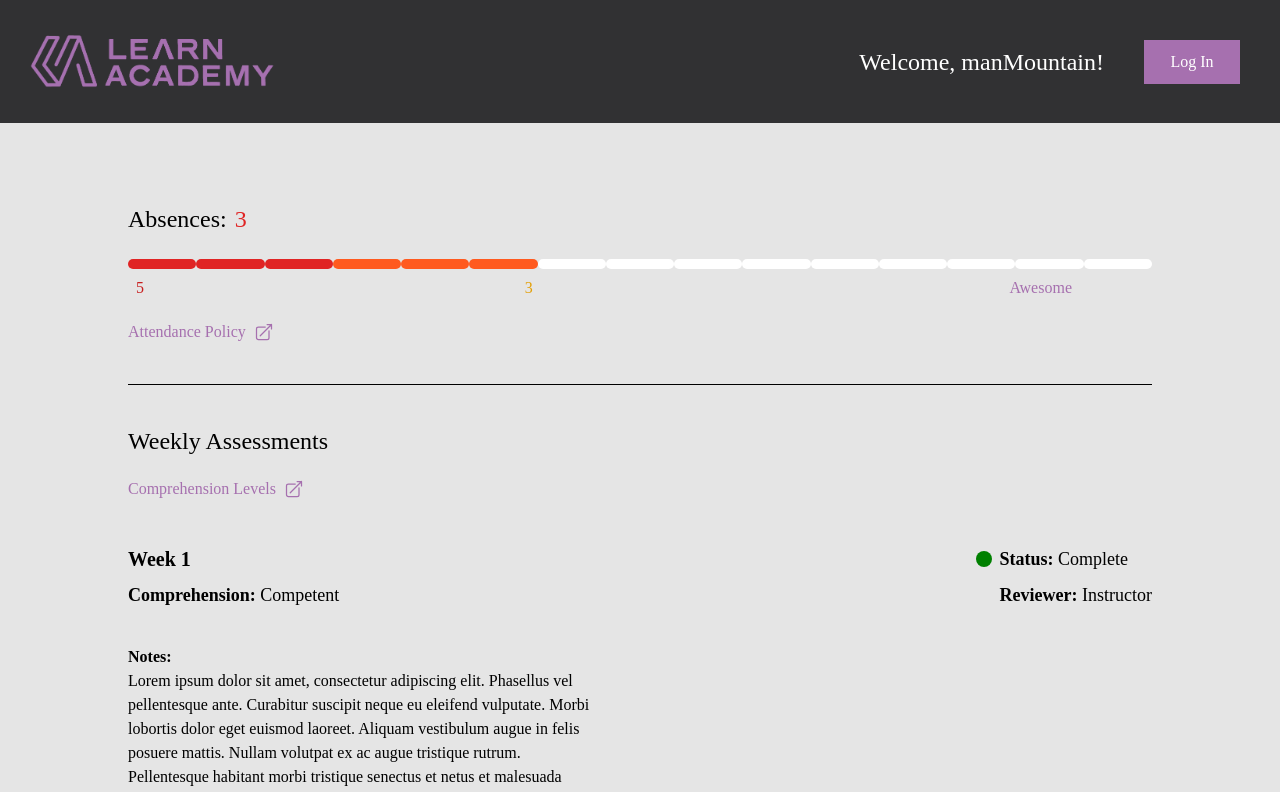
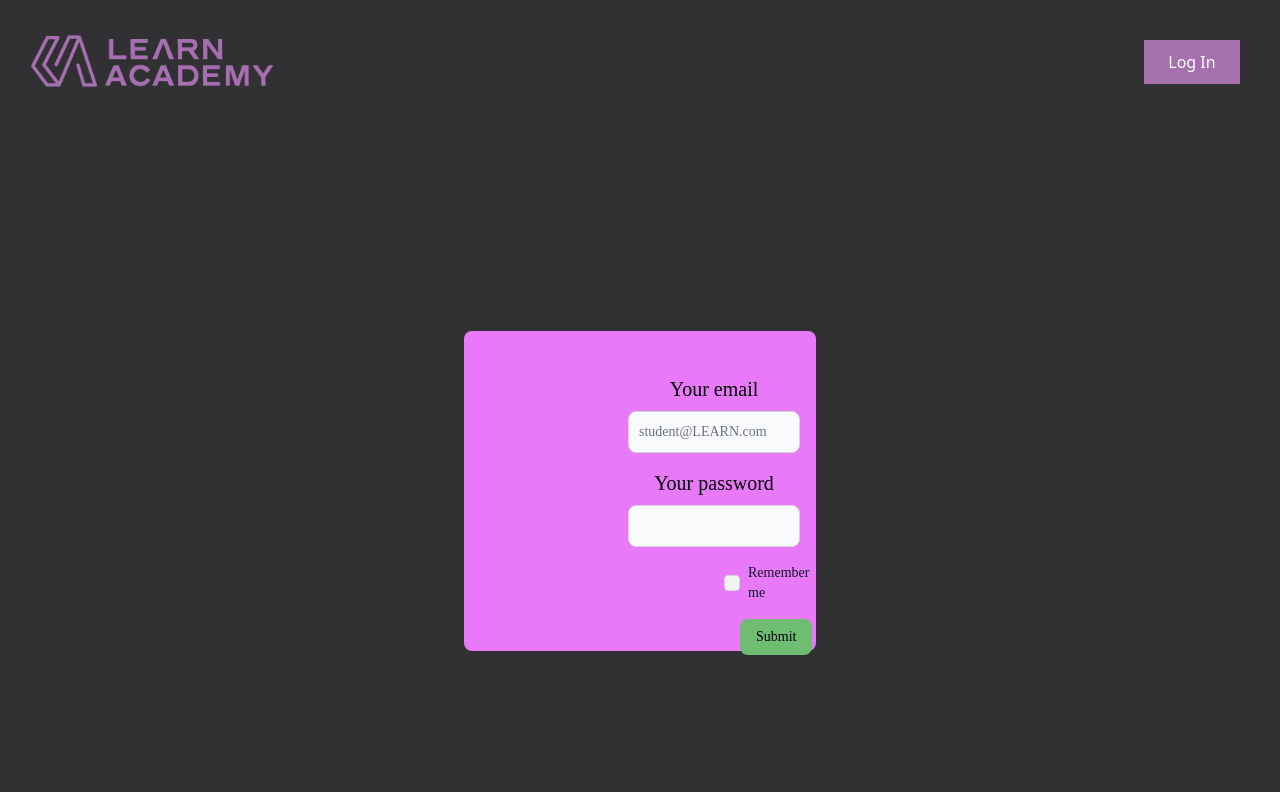
Before and after one commit to LEARNAcademy/student-application, a React (Create React App) app: page / in a window 1280 px wide. Shown: the top 792 px of the page. Built offline with nearby package versions, Linux system fonts and the light colour scheme; a web font is replaced by a local one.

Commit message:
✨[54] added Student Login Page

```diff
--- a/src/App.js
+++ b/src/App.js
@@ -1,10 +1,12 @@
 import React from "react"
-import { StudentDashboard } from "./pages/StudentDashboard/StudentDashboard"
+// import { StudentDashboard } from "./pages/StudentDashboard/StudentDashboard"
+import { StudentLogin } from "./pages/StudentLogin/StudentLogin"
 
 const App = () => {
   return (
     <>
-      <StudentDashboard />
+      {/* <StudentDashboard /> */}
+      <StudentLogin />
     </>
   )
 }
--- a/src/components/Header.js
+++ b/src/components/Header.js
@@ -15,9 +15,9 @@ const Header = (props) => {
         />
       </div>
       <div className="flex flex-row items-center">
-        <div className="mx-10">
+        {user && <div className="mx-10">
           <Greeter user={user} />
-        </div>
+        </div>}
         <Navigation />
       </div>
     </div>
--- /dev/null
+++ b/src/pages/StudentLogin/StudentLogin.js
@@ -0,0 +1,56 @@
+import React from "react"
+import { Header } from "../../components/Header"
+import { Checkbox, Button, Label, TextInput } from "flowbite-react"
+
+
+const StudentLogin = () => {
+  return (
+    <>
+      <Header />
+      <div className="bg-[#313133] h-screen pt-52 pr-80 pl-80 font-['gesta']">
+        <div className="border-4 mx-36 h-80 border-transparent bg-fuchsia-400 rounded-lg">
+          <form className="flex flex-col gap-4 pt-10">
+            <div className="w-3/6 ml-[10rem]">
+              <div className="mb-2 block text-center">
+                <Label
+                  class="text-xl"
+                  htmlFor="email1"
+                  value="Your email" />
+              </div>
+              <TextInput
+                id="email1"
+                type="email"
+                placeholder="student@LEARN.com"
+                required={true} />
+            </div>
+            <div className="w-3/6 ml-[10rem]">
+              <div className="mb-2 block text-center">
+                <Label
+                  class="text-xl"
+                  htmlFor="password1"
+                  value="Your password" />
+              </div>
+              <TextInput
+                id="password1"
+                type="password"
+                required={true} />
+            </div>
+            <div className="flex items-center gap-2 ml-[16rem]">
+              <Checkbox id="remember" />
+              <Label htmlFor="remember">
+                Remember me
+              </Label>
+            </div>
+            <div className="ml-[17rem]">
+              <Button type="submit" class="bg-learngreen rounded-lg">
+                Submit
+              </Button>
+            </div>
+          </form>
+        </div>
+      </div>
+    </>
+  )
+}
+
+export { StudentLogin }
```
